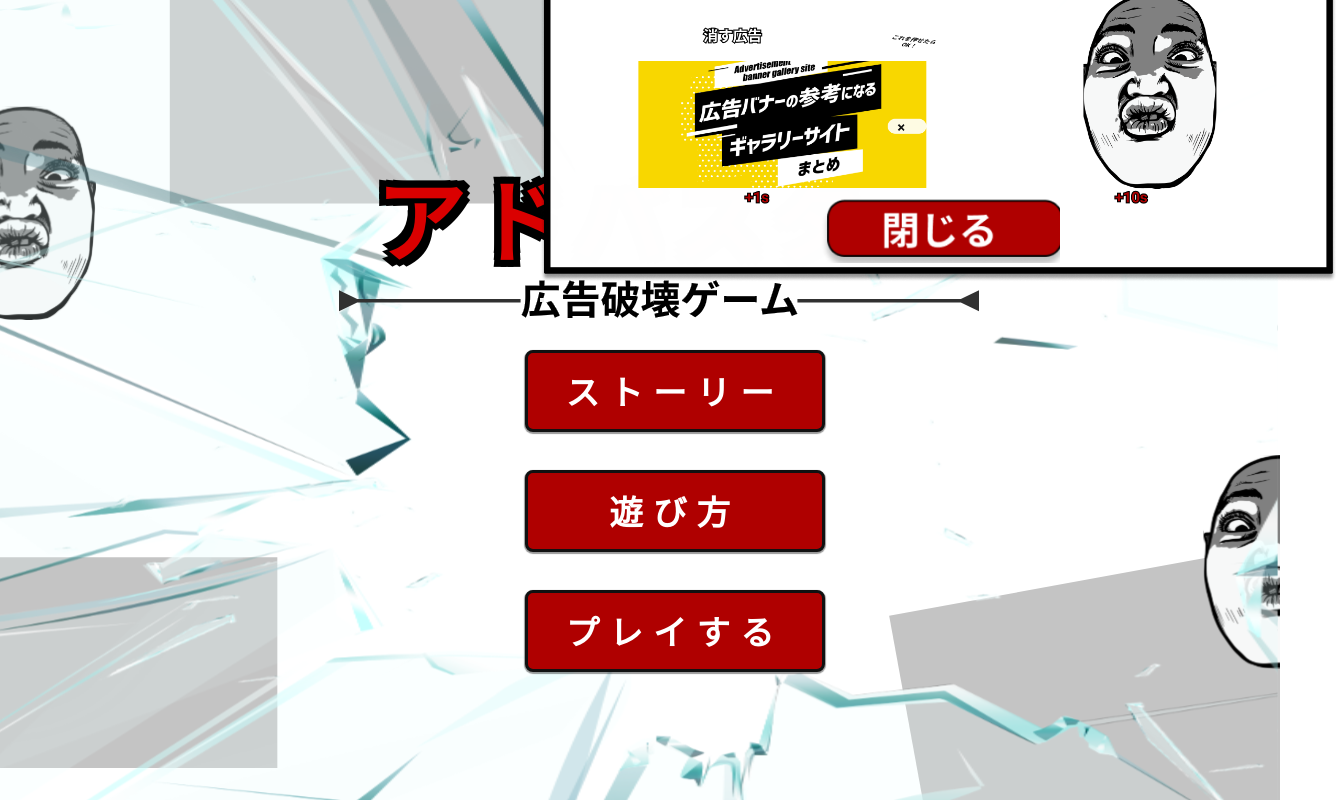
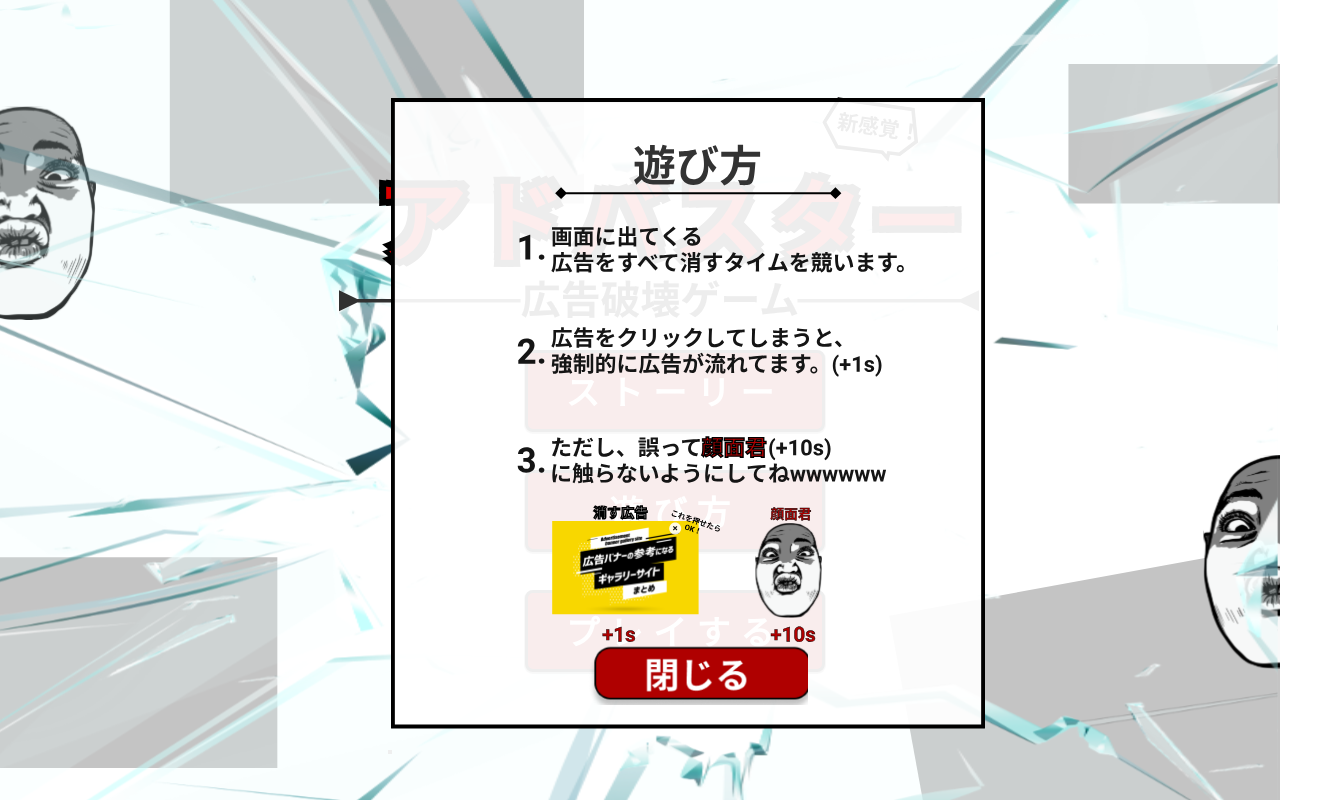
Before and after one commit to takeru-a/adburster, a Vue app in the folder app-adbuster/: page / in a window 1280 px wide. Both pictures are taken after a click on the button "遊び方". Shown: the whole page, 1340 px wide, since content can reach past the window. Built offline with nearby package versions, Linux system fonts and the light colour scheme; the HTML template or start-up script is replaced by a standard one; a web font is replaced by a local one.

Commit message:
fix:遊び方の画像の変更

```diff
--- a/app-adbuster/src/pages/top/index.vue
+++ b/app-adbuster/src/pages/top/index.vue
@@ -15,9 +15,9 @@
     <br>
     <router-link to="/game/move">動く</router-link> -->
 
-     <TopTitle></TopTitle>
-     <TopButton class="button" v-on:btn-click="showUsage()"></TopButton>
-     <Toplay class="toplay" id="toplay" v-on:close="close()"></Toplay>
+    <TopTitle></TopTitle>
+    <TopButton class="button" v-on:click="isActive01=!isActive01" v-bind:class="{ active: isActive }" v-on:btn-click="showUsage()"></TopButton>
+    <Toplay class="toplay" id="toplay" v-bind:class="{ active: isActive }" v-on:close="close()"></Toplay>
 
 
   </div>
@@ -36,7 +36,11 @@ export default {
     TopTitle,
     Toplay,
   },
-
+  data() {
+    return {
+      isActive01 : false,
+    }
+  },
   methods:{
     showUsage(){
       var tag = document.getElementById("toplay");
@@ -48,8 +52,7 @@ export default {
     },
   },
 }
-
-    </script>
+</script>
 <style scoped>
   .HomeWrapper {
     background-image: url("../../assets/imgs/topBackgroundImage.svg");
@@ -63,7 +66,11 @@ export default {
   .toplay{
   visibility: hidden;
   transform: translate(0,-350px);
-
   }
-
+  .toplay-show {
+    animation: fadein 1s;
+  }
+  @keyframes fadein {
+    100% { opacity: 1; }
+  }
 </style>
--- a/app-adbuster/src/pages/usage/Toplay.vue
+++ b/app-adbuster/src/pages/usage/Toplay.vue
@@ -1,7 +1,7 @@
 <template>
-  <div>
+  <div class="toplay-wrap">
     <span class="usage" id='usage'>
-    <img src="../../assets/imgs/toplay.png" alt="toplay" class="toplay">
+    <img src="../../assets/imgs/backimg.svg" alt="toplay" class="toplay">
     <button @click="close()"><img src="../../assets/imgs/tojiru.png" alt="tojitu" class="tojiru"></button>
     </span>
   </div>
@@ -12,29 +12,35 @@ export default {
   name: "usage",
   methods: {
     close() {
-       this.$emit('close');
+      this.$emit('close');
     }
   }
 };
 </script>
 <style scoped>
+.toplay-wrap {
+  position: absolute;
+  top: 56%;
+  right: 65%;
+}
 .usage{
-
- position: relative;
- bottom: 0px;
-left: 540px;
-
+  position: relative;
+  bottom: 0px;
+  left: 540px;
 }
 .toplay{
-    width: 800px;
-    height: auto;
-
+  width: 600px;
+  height: auto;
 }
 .tojiru{
-width: 240px;
+width: 220px;
 height: auto;
 position: absolute;
-bottom: 40px;
-left: 280px;
+bottom: 50px;
+left: 200px;
 }
 </style>
+
+// 今何をしたいか
+// 遊び方を押す→fadeinでToplayを表示+Toplay以外は上に黒い幕を表示
+// 閉じるを押すと、Toplayと幕を同時にfadeinで消す
```
Also changed, not shown: app-adbuster/src/assets/imgs/backimg.svg (added), app-adbuster/src/assets/imgs/toplay1.svg (added).
